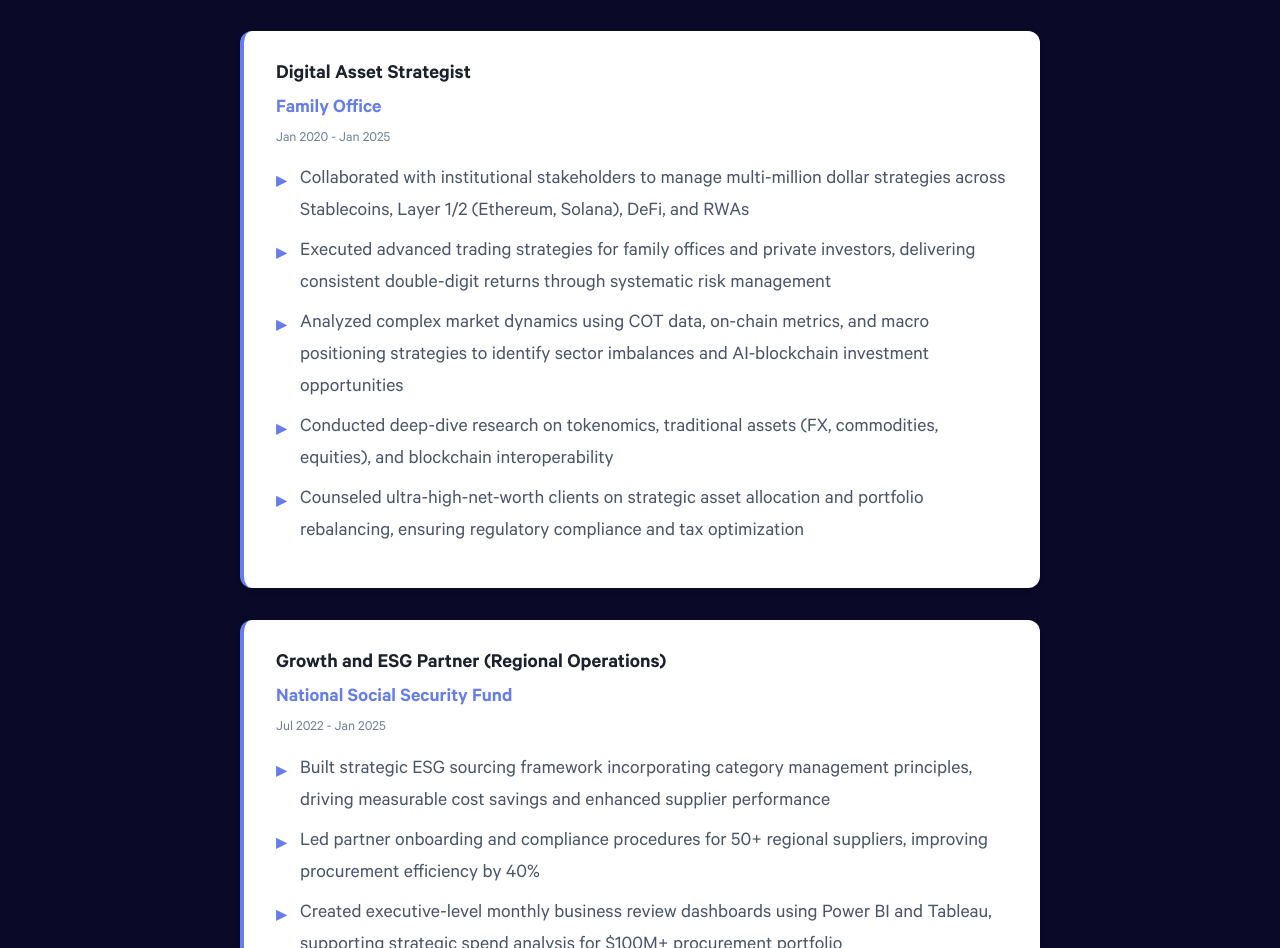
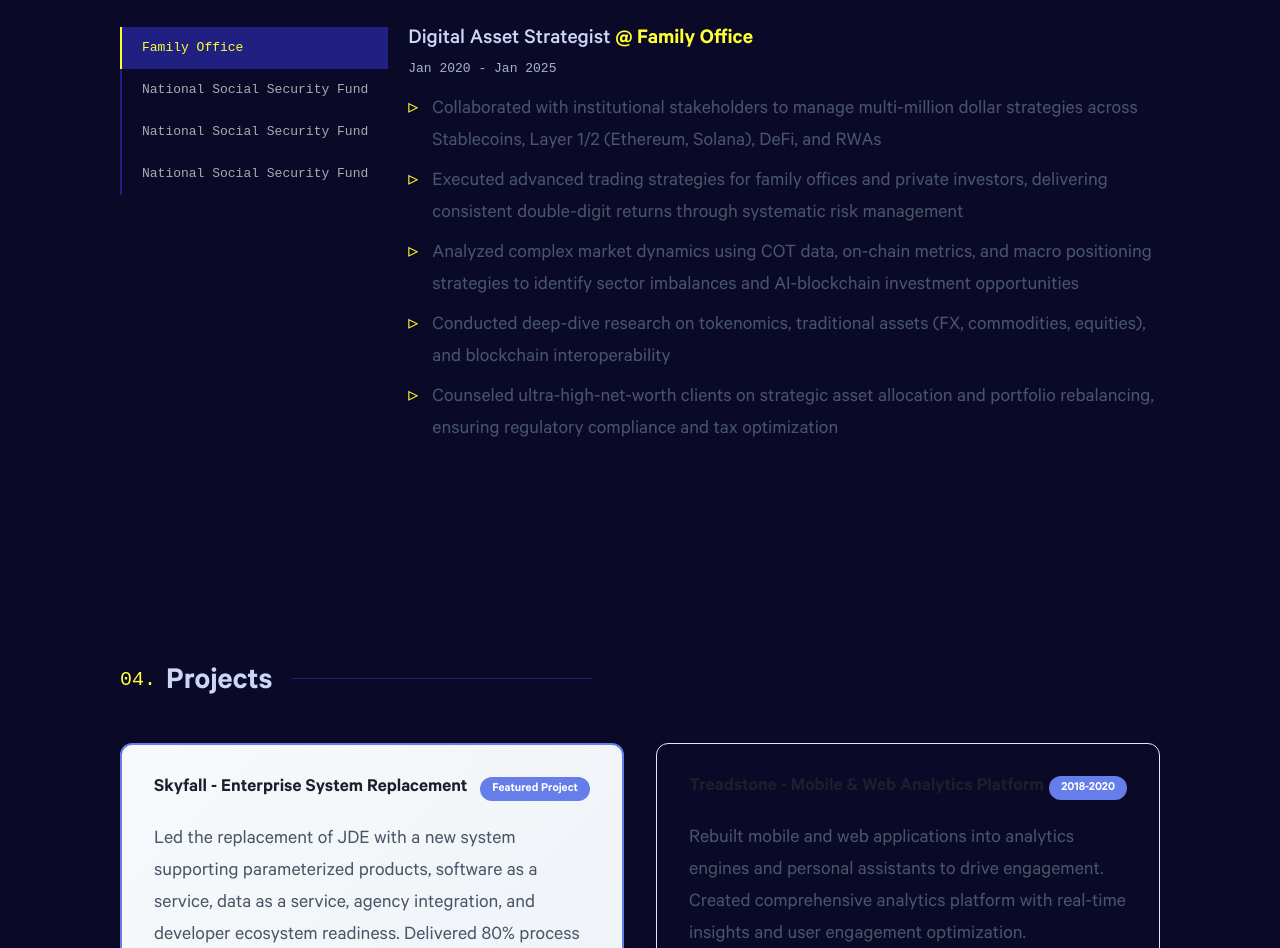
Before and after one commit to ArthurDavidEminat/arthur-david-eminat, a React (Vite) app: page / in a window 1280 px wide. Shown: the part 2540-3488 px from the top of the page. Built offline with nearby package versions, Linux system fonts and the light colour scheme; a web font is replaced by a local one.

Commit message:
Update experience page

```diff
--- /dev/null
+++ b/playground/index.js
@@ -0,0 +1,5 @@
+const experience = require("../src/data/experience.json");
+
+experience.experience.forEach((item) => {
+  console.log(item);
+});
--- a/src/Pages/AboutPage.tsx
+++ b/src/Pages/AboutPage.tsx
@@ -1,5 +1,5 @@
 import "../styles/AboutPage.css";
-import ArthurProfilePicture from "../../public/images/dae.jpg";
+import ArthurProfilePicture from "../assets/images/dae.jpg";
 
 function AboutPage() {
   return (
--- a/src/Pages/ExperiencePage.tsx
+++ b/src/Pages/ExperiencePage.tsx
@@ -1,152 +1,63 @@
+import { useState } from "react";
 import "../styles/ExperiencePage.css";
+import experience from "../data/experience.json";
+
+type Experience = {
+  id: number;
+  company: string;
+  title: string;
+  duration: string;
+  achievements: string[];
+};
 
 function ExperiencePage() {
+  const experiences: Experience[] = experience.experience;
+
+  const [experienceToDisplay, setExperienceToDisplay] = useState<Experience>(
+    experiences[0]
+  );
+
   return (
     <section id="experience" className="experience-section">
       <div className="container">
         <h2 className="section-title">Experience</h2>
         <div className="experience-timeline">
-          <div className="experience-item">
-            <div className="experience-header">
-              <h3 className="job-title">Digital Asset Strategist</h3>
-              <span className="company">Family Office</span>
-              <span className="duration">Jan 2020 - Jan 2025</span>
-            </div>
-            <ul className="job-description">
-              <li>
-                Collaborated with institutional stakeholders to manage
-                multi-million dollar strategies across Stablecoins, Layer 1/2
-                (Ethereum, Solana), DeFi, and RWAs
+          <div>
+            <ul>
+              {experiences.map((experience) => (
+                <li key={experience.id}>
+                  <button
+                    className={
+                      experience.id === experienceToDisplay.id
+                        ? "experience-button active"
+                        : "experience-button"
+                    }
+                    onClick={() => setExperienceToDisplay(experience)}
+                  >
+                    {experience.company}
+                  </button>
                 </li>
-              <li>
-                Executed advanced trading strategies for family offices and
-                private investors, delivering consistent double-digit returns
-                through systematic risk management
-              </li>
-              <li>
-                Analyzed complex market dynamics using COT data, on-chain
-                metrics, and macro positioning strategies to identify sector
-                imbalances and AI-blockchain investment opportunities
-              </li>
-              <li>
-                Conducted deep-dive research on tokenomics, traditional assets
-                (FX, commodities, equities), and blockchain interoperability
-              </li>
-              <li>
-                Counseled ultra-high-net-worth clients on strategic asset
-                allocation and portfolio rebalancing, ensuring regulatory
-                compliance and tax optimization
-              </li>
+              ))}
             </ul>
           </div>
-
+          <div>
             <div className="experience-item">
               <div className="experience-header">
                 <h3 className="job-title">
-                Growth and ESG Partner (Regional Operations)
+                  {`${experienceToDisplay.title} `}
+                  <span className="company">
+                    @ {experienceToDisplay.company}
+                  </span>
                 </h3>
-              <span className="company">National Social Security Fund</span>
-              <span className="duration">Jul 2022 - Jan 2025</span>
+                {/* <span className="company">Family Office</span> */}
+                <span className="duration">{experienceToDisplay.duration}</span>
               </div>
               <ul className="job-description">
-              <li>
-                Built strategic ESG sourcing framework incorporating category
-                management principles, driving measurable cost savings and
-                enhanced supplier performance
-              </li>
-              <li>
-                Led partner onboarding and compliance procedures for 50+
-                regional suppliers, improving procurement efficiency by 40%
-              </li>
-              <li>
-                Created executive-level monthly business review dashboards using
-                Power BI and Tableau, supporting strategic spend analysis for
-                $100M+ procurement portfolio
-              </li>
-              <li>
-                Implemented scalable de-risking strategies and performance
-                measurement tools, proactively managing supplier risks
-              </li>
-              <li>
-                Collaborated with C-level executives, regulators, and external
-                stakeholders to integrate ESG best practices into supplier
-                relationship management
-              </li>
+                {experienceToDisplay.achievements.map((achievement) => (
+                  <li key={achievement}>{achievement}</li>
+                ))}
               </ul>
             </div>
-
-          <div className="experience-item">
-            <div className="experience-header">
-              <h3 className="job-title">
-                IT Strategy Analyst (Project Management)
-              </h3>
-              <span className="company">National Social Security Fund</span>
-              <span className="duration">Jul 2018 - Jun 2022</span>
-            </div>
-            <ul className="job-description">
-              <li>
-                Negotiated and managed IT service contracts worth $10M+,
-                optimizing costs and strengthening vendor relationships through
-                strategic contract management
-              </li>
-              <li>
-                Streamlined requisition-to-pay workflows by integrating ERP
-                systems (SAP, Oracle) with BI tools and automation, improving
-                contract management efficiency by 80%
-              </li>
-              <li>
-                Achieved 135% departmental performance target by implementing
-                data-driven performance framework using Crystal Reports and
-                advanced analytics
-              </li>
-              <li>
-                Directed five major transformation projects, including
-                AI-powered suspense account resolution with Microsoft,
-                delivering 80% process efficiency improvement
-              </li>
-              <li>
-                Led cloud migration and IT infrastructure optimization
-                initiatives, reducing operational costs by 50% while enhancing
-                system performance
-              </li>
-            </ul>
-          </div>
-
-          <div className="experience-item">
-            <div className="experience-header">
-              <h3 className="job-title">
-                Procurement Specialist – Data Analytics
-              </h3>
-              <span className="company">National Social Security Fund</span>
-              <span className="duration">Sep 2013 - Jun 2018</span>
-            </div>
-            <ul className="job-description">
-              <li>
-                Generated $18.97M in cost savings through strategic vendor
-                contract negotiations while maintaining and enhancing key
-                supplier relationships
-              </li>
-              <li>
-                Reduced procurement cycle times by 40% through process
-                automation, Lean methodologies, and comprehensive ERP
-                integration (SAP, e-GP)
-              </li>
-              <li>
-                Implemented IT Balanced Scorecard framework, achieving 96%
-                success rate and aligning procurement activities with
-                organizational performance metrics
-              </li>
-              <li>
-                Resolved 15-month supplier payment backlog worth $5M+, restoring
-                vendor trust and improving supplier performance through
-                strategic payment initiatives
-              </li>
-              <li>
-                Served as national change agent for Uganda's World Bank-funded
-                e-GP system, leading institutional adoption and capacity
-                building initiatives
-              </li>
-            </ul>
           </div>
         </div>
       </div>
--- /dev/null
+++ b/src/data/experience.json
@@ -0,0 +1,57 @@
+{
+  "experience": [
+    {
+      "id": 1,
+      "company": "Family Office",
+      "title": "Digital Asset Strategist",
+      "duration": "Jan 2020 - Jan 2025",
+      "achievements": [
+        "Collaborated with institutional stakeholders to manage multi-million dollar strategies across Stablecoins, Layer 1/2 (Ethereum, Solana), DeFi, and RWAs",
+        "Executed advanced trading strategies for family offices and private investors, delivering consistent double-digit returns through systematic risk management",
+        "Analyzed complex market dynamics using COT data, on-chain metrics, and macro positioning strategies to identify sector imbalances and AI-blockchain investment opportunities",
+        "Conducted deep-dive research on tokenomics, traditional assets (FX, commodities, equities), and blockchain interoperability",
+        "Counseled ultra-high-net-worth clients on strategic asset allocation and portfolio rebalancing, ensuring regulatory compliance and tax optimization"
+      ]
+    },
+    {
+      "id": 2,
+      "company": "National Social Security Fund",
+      "title": "Growth and ESG Partner (Regional Operations)",
+      "duration": "Jul 2022 - Jan 2025",
+      "achievements": [
+        "Built strategic ESG sourcing framework incorporating category management principles, driving measurable cost savings and enhanced supplier performance",
+        "Led partner onboarding and compliance procedures for 50+ regional suppliers, improving procurement efficiency by 40%",
+        "Created executive-level monthly business review dashboards using Power BI and Tableau, supporting strategic spend analysis for $100M+ procurement portfolio",
+        "Implemented scalable de-risking strategies and performance measurement tools, proactively managing supplier risks",
+        "Collaborated with C-level executives, regulators, and external stakeholders to integrate ESG best practices into supplier relationship management"
+      ]
+    },
+    {
+      "id": 3,
+      "company": "National Social Security Fund",
+      "title": "IT Strategy Analyst (Project Management)",
+      "duration": "Jul 2018- Jun 2022",
+      "achievements": [
+        "Negotiated and managed IT service contracts worth $10M+, optimizing costs and strengthening vendor relationships through strategic contract management",
+        "Streamlined requisition-to-pay workflows by integrating ERP systems (SAP, Oracle) with BI tools and automation, improving contract management efficiency by 80%",
+        "Achieved 135% departmental performance target by implementing data-driven performance framework using Crystal Reports and advanced analytics",
+        "Directed five major transformation projects, including AI-powered suspense account resolution with Microsoft, delivering 80% process efficiency improvement",
+        "Led cloud migration and IT infrastructure optimization initiatives, reducing operational costs by 50% while enhancing system performance",
+        "Served as Product Owner for core analytics platforms, delivering 30+ executive dashboards and strategic insights for senior management decision-making"
+      ]
+    },
+    {
+      "id": 4,
+      "company": "National Social Security Fund",
+      "title": "Procurement Specialist - Data Analytics",
+      "duration": "Sep 2013 - Jun 2018",
+      "achievements": [
+        "Generated $18.97M in cost savings through strategic vendor contract negotiations while maintaining and enhancing key supplier relationships",
+        "Reduced procurement cycle times by 40% through process automation, Lean methodologies, and comprehensive ERP integration (SAP, e-GP)",
+        "Implemented IT Balanced Scorecard framework, achieving 96% success rate and aligning procurement activities with organizational performance metrics",
+        "Resolved 15-month supplier payment backlog worth $5M+, restoring vendor trust and improving supplier performance through strategic payment initiatives",
+        "Served as national change agent for Uganda's World Bank-funded e-GP system, leading institutional adoption and capacity building initiatives"
+      ]
+    }
+  ]
+}
--- a/src/styles/ExperiencePage.css
+++ b/src/styles/ExperiencePage.css
@@ -4,24 +4,51 @@
 }
 
 .experience-timeline {
-  max-width: 800px;
-  margin: 0 auto;
+  display: flex;
+  gap: 20px;
 }
 
 .experience-item {
-  background: white;
-  border-radius: 12px;
-  padding: 2rem;
-  margin-bottom: 2rem;
-  box-shadow: 0 4px 6px rgba(0, 0, 0, 0.05);
-  border-left: 4px solid #667eea;
-  transition: transform 0.3s ease, box-shadow 0.3s ease;
+}
+.experience-button {
+  text-decoration: none;
+  text-decoration-skip-ink: auto;
+  position: relative;
+  transition: var(--transition);
+  cursor: pointer;
+  display: flex;
+  -webkit-box-align: center;
+  align-items: center;
+  width: 100%;
+  height: var(--tab-height);
+  padding: 0px 20px 2px;
+  border-left: 2px solid var(--lightest-navy);
+  background-color: transparent;
+  color: var(--slate);
+  font-family: var(--font-mono);
+  font-size: var(--fz-xs);
+  text-align: left;
+  white-space: nowrap;
 }
 
-.experience-item:hover {
+.experience-button.active {
+  background-color: var(--lightest-navy);
+  color: var(--green);
+  outline: 0px;
+  border-left: 2px solid var(--green);
+}
+
+.experience-button:hover,
+.experience-button:focus {
+  background-color: var(--lightest-navy);
+  color: var(--green);
+  outline: 0px;
+}
+
+/* .experience-item:hover {
   transform: translateY(-5px);
   box-shadow: 0 8px 25px rgba(0, 0, 0, 0.1);
-}
+} */
 
 .experience-header {
   display: flex;
@@ -30,9 +57,14 @@
 }
 
 .job-title {
-  color: #1a202c;
-  font-size: 1.3rem;
+  color: var(--lightest-slate);
   margin-bottom: 0.5rem;
+  font-size: var(--fz-xxl);
+  font-weight: 500;
+}
+
+.job-title span {
+  color: var(--green);
 }
 
 .company {
@@ -42,8 +74,10 @@
 }
 
 .duration {
-  color: #718096;
-  font-size: 0.9rem;
+  /* margin-bottom: 30px; */
+  color: var(--light-slate);
+  font-family: var(--font-mono);
+  font-size: var(--fz-xs);
 }
 
 .job-description {
@@ -59,11 +93,10 @@
 }
 
 .job-description li::before {
-  content: "▸";
+  content: "▹";
   position: absolute;
   left: 0;
-  color: #667eea;
-  font-weight: bold;
+  color: var(--green);
 }
 
 /* Responsive Design for Experience Section */
--- a/styles.css
+++ b/styles.css
@@ -37,6 +37,14 @@
   line-height: 1.2;
   margin-bottom: 1rem;
   color: var(--lightest-slate);
+}
+
+li {
+  list-style: none;
+}
+button {
+  border: 0px;
+  border-radius: 0px;
 }
 main {
   padding: 0 100px;
```
Also changed, not shown: src/assets/images/dae.jpeg (added), src/assets/images/dae.jpg (added). Lines whose indentation alone changed are shown as unchanged.
